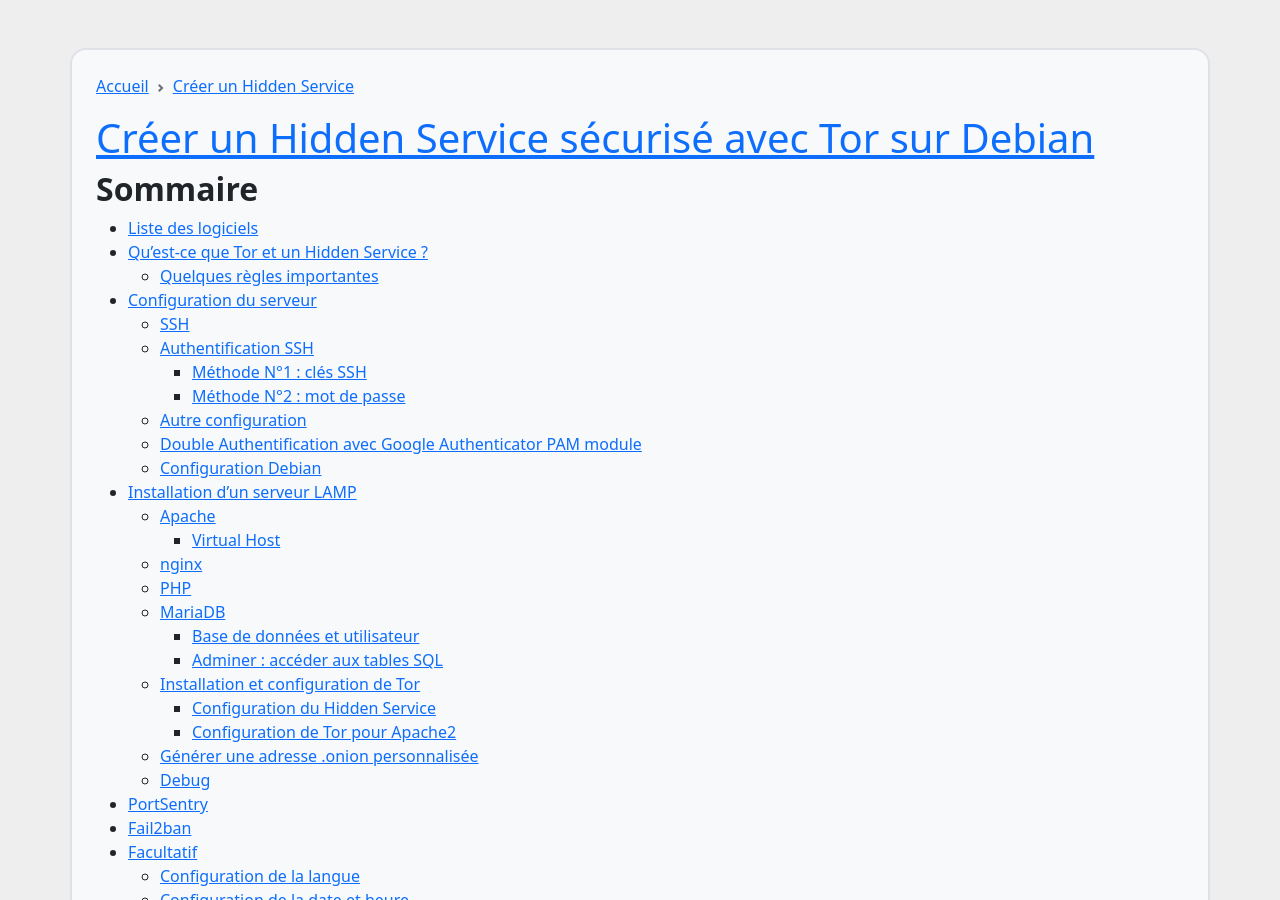
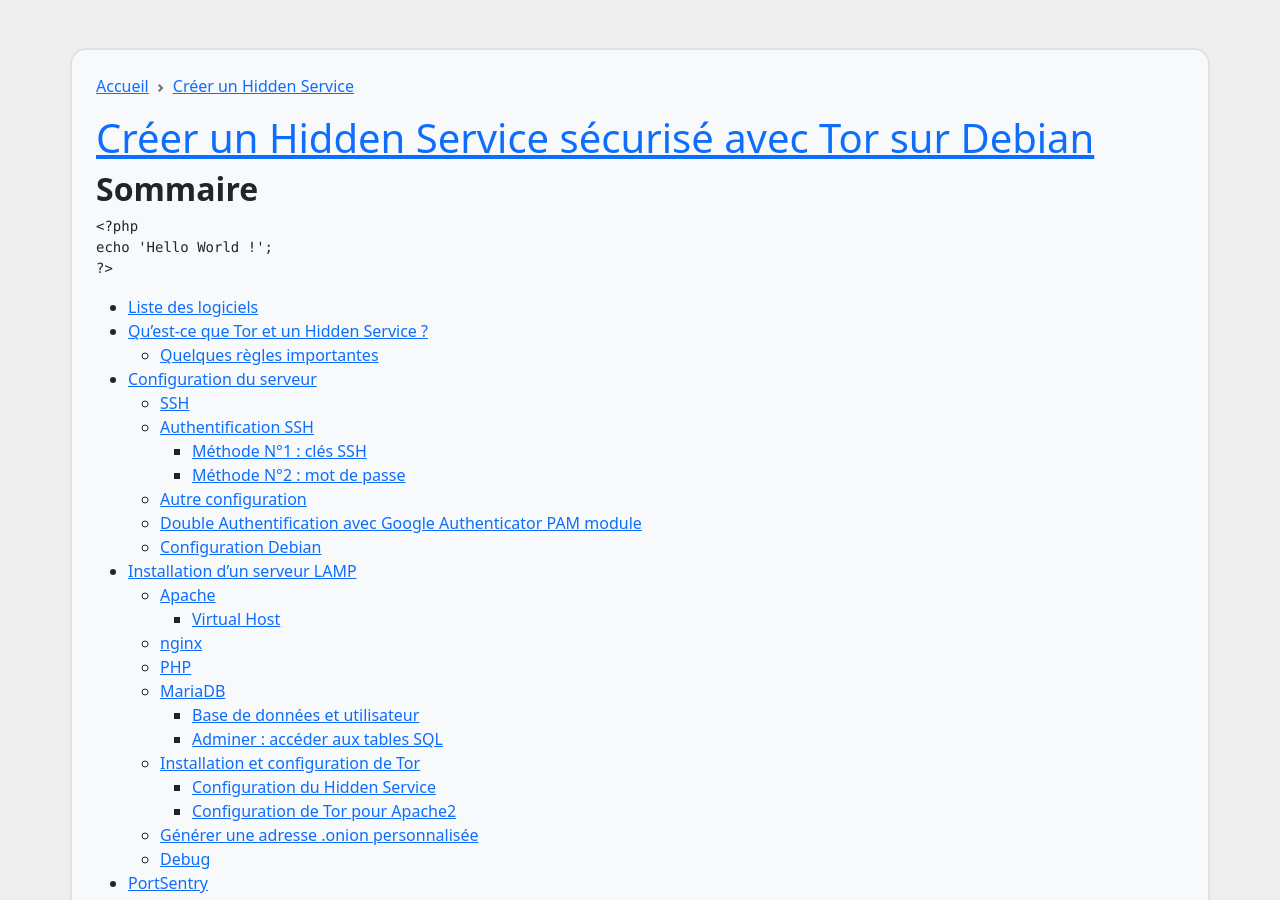
Before and after one commit to Machou/machou.github.io, a Jekyll site: the page built from pages/hidden-service.md, in a window 1280 px wide and 900 px high. Built offline with Jekyll 4.4.1, drawn with Linux system fonts in a browser that asks for light colours; comment, search, counter and statistics services are not loaded.

Commit message:
corrections

````diff
--- a/pages/hidden-service.md
+++ b/pages/hidden-service.md
@@ -18,6 +18,12 @@
 # [Créer un Hidden Service sécurisé avec Tor sur Debian](comment-creer-hidden-service)
 
 ## **Sommaire**
+
+```php
+<?php
+echo 'Hello World !';
+?>
+```
 
 - [Liste des logiciels](#liste-des-logiciels)
 - [Qu’est-ce que Tor et un Hidden Service ?](#quest-ce-que-tor-et-un-hidden-service-)
````
Also changed, not shown: pages/wow-pnj-lfr.md (+1 -0 lines).
